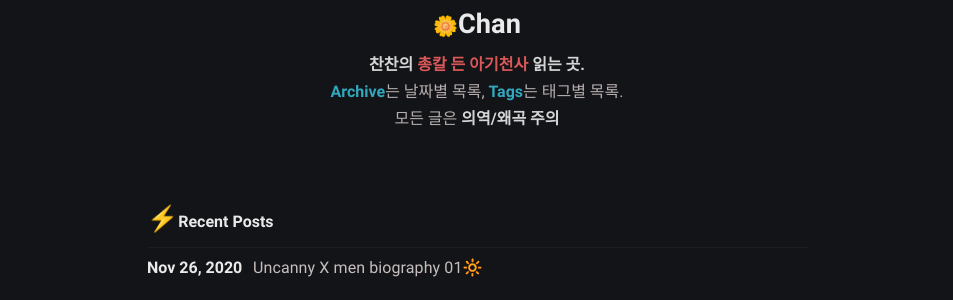
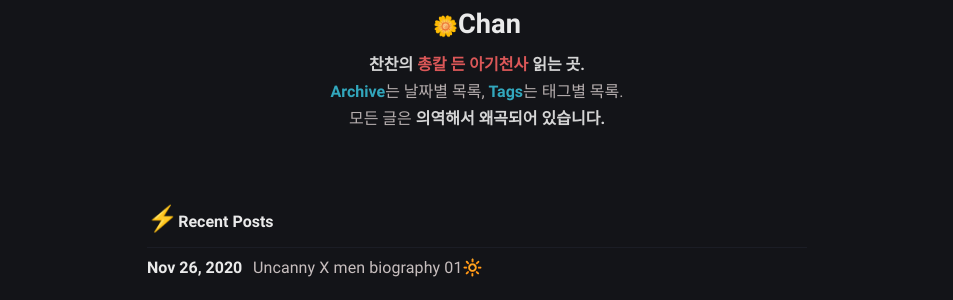
Before and after one commit to iwdstry/yeieje, a Jekyll site: the page built from index.md, in a window 1280 px wide. Shown: the part 249-549 px from the top of the page, without its empty margins (163-1116 px from the left). Built offline with Jekyll 4.4.1, drawn with Linux system fonts in a browser that asks for light colours.

Commit message:
Create _config.yml

```diff
--- a/_config.yml
+++ b/_config.yml
@@ -10,7 +10,7 @@ mode: dark # default theme "dark" | "light"
 # Profile settings
 author:
   name: <span style="font-size:20px">&#127804;</span>Chan # author name
-  bio:  <b>찬찬의 <font color="#F15F5F">총칼 든 아기천사</font color> 읽는 곳. </br><font color="#36B8CF">Archive</font color></b>는 날짜별 목록, <b><font color="#36B8CF">Tags</font color></b>는 태그별 목록.</br>모든 글은 <b>의역/왜곡 주의</b> # tell to the world
+  bio:  <b>찬찬의 <font color="#F15F5F">총칼 든 아기천사</font color> 읽는 곳. </br><font color="#36B8CF">Archive</font color></b>는 날짜별 목록, <b><font color="#36B8CF">Tags</font color></b>는 태그별 목록.</br>모든 글은 <b>의역해서 왜곡되어 있습니다.</b> # tell to the world
   username: yeieje # general username
   github: github_yeieje # github username
   twitter: twitter_yeieje # twitter username
```
